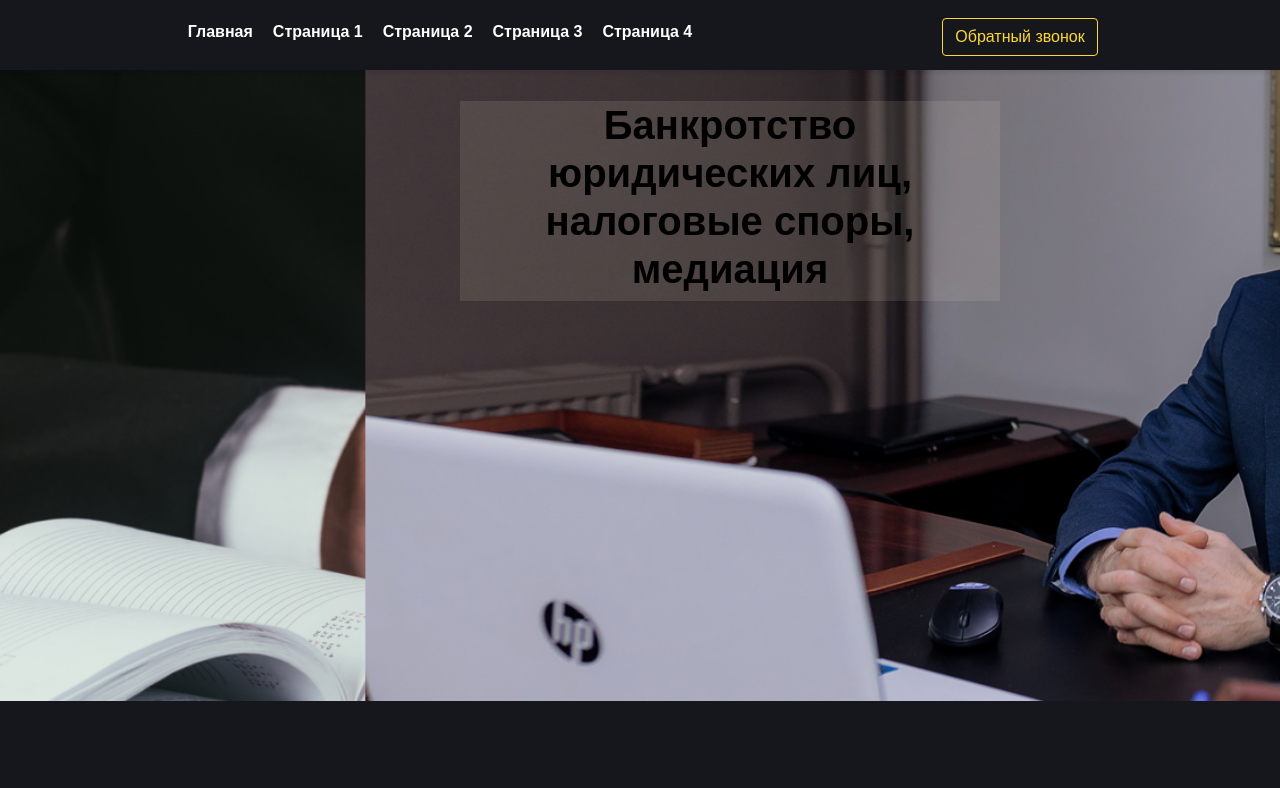
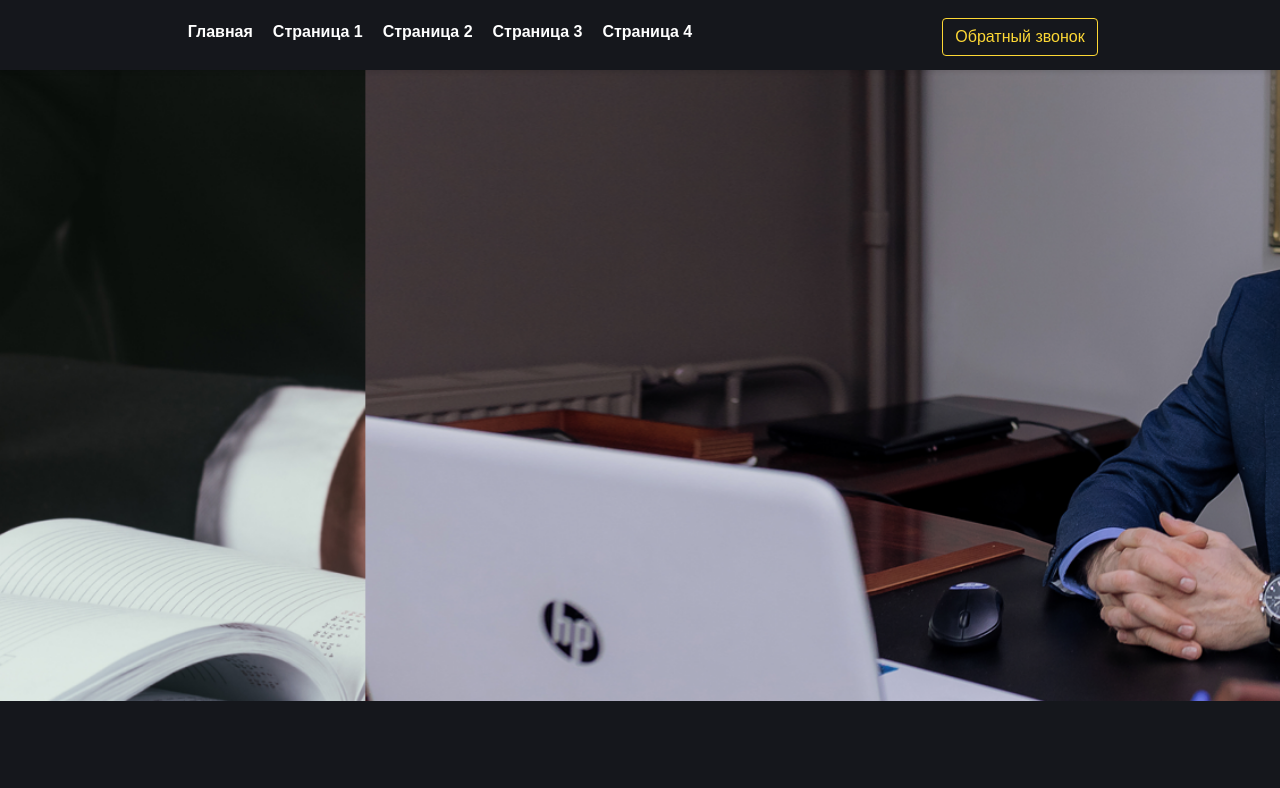
Before and after one commit to Xavier041/legal2, a plain HTML site: page прототип/index.html in a window 1280 px wide. Shown: the top 788 px of the page. Drawn offline with nearby package versions, Linux system fonts and the light colour scheme.

Commit message:
Update index.html

```diff
--- a/прототип/index.html
+++ b/прототип/index.html
@@ -49,7 +49,7 @@
 
 
                   </div>
-                  <div class="col-6 main-head"><h1 class="fw-bold">Банкротство <br> юридических лиц,<br> налоговые споры,<br> медиация</h1></div>
+
 
               </div>
             </div>
```
